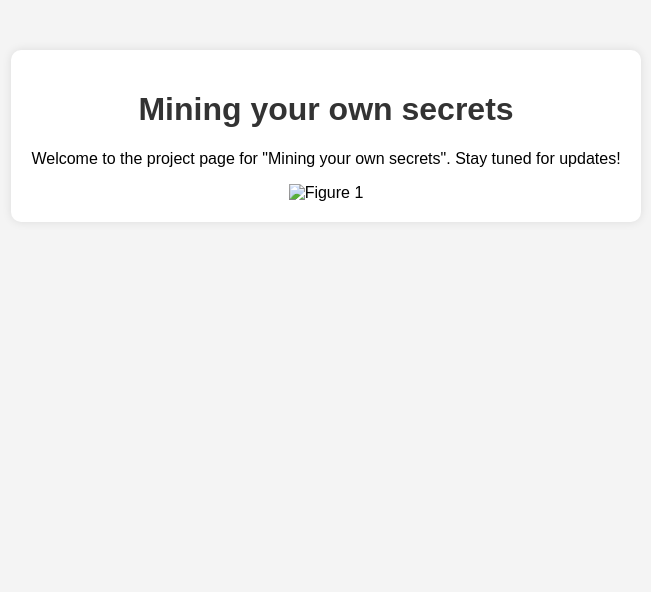
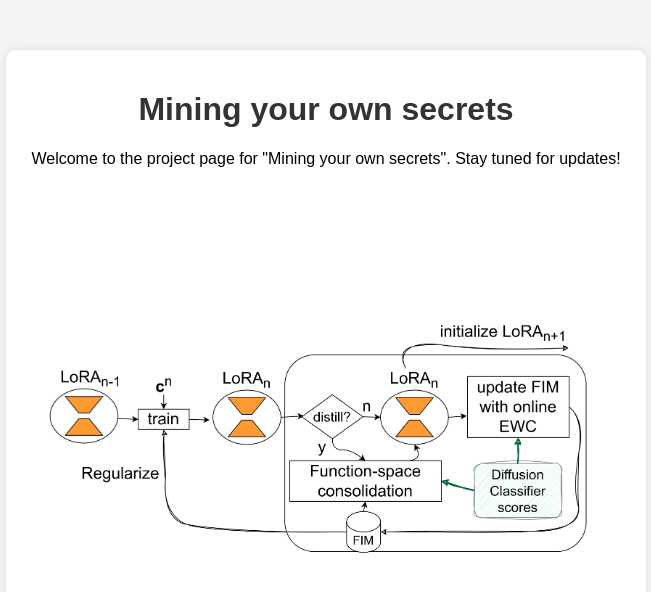
Before and after one commit to srvCodes/continual_personalization, a plain HTML site: page index.html in a window 1280 px wide. Shown: the whole page, without its empty margins (314-965 px from the left). Drawn offline with Linux system fonts and the light colour scheme.

Commit message:
Update index.html

```diff
--- a/index.html
+++ b/index.html
@@ -27,7 +27,7 @@
     <div class="container">
         <h1>Mining your own secrets</h1>
         <p>Welcome to the project page for "Mining your own secrets". Stay tuned for updates!</p>
-        <img src="images/fig1.png" alt="Figure 1" width="600">
+        <img src="images/fig1.drawio-1-1.png" alt="Figure 1" width="600">
     </div>
 </body>
 </html>
```
